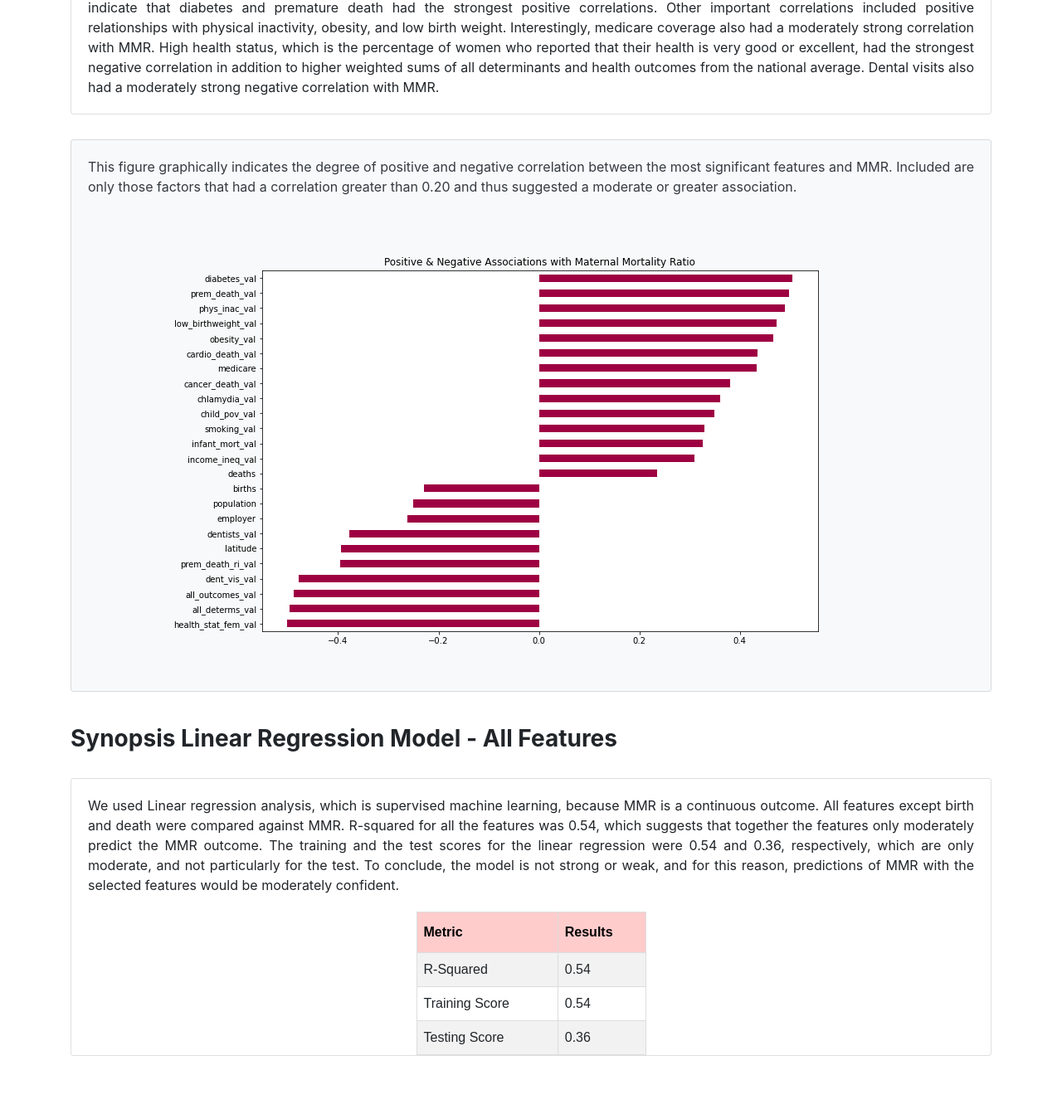
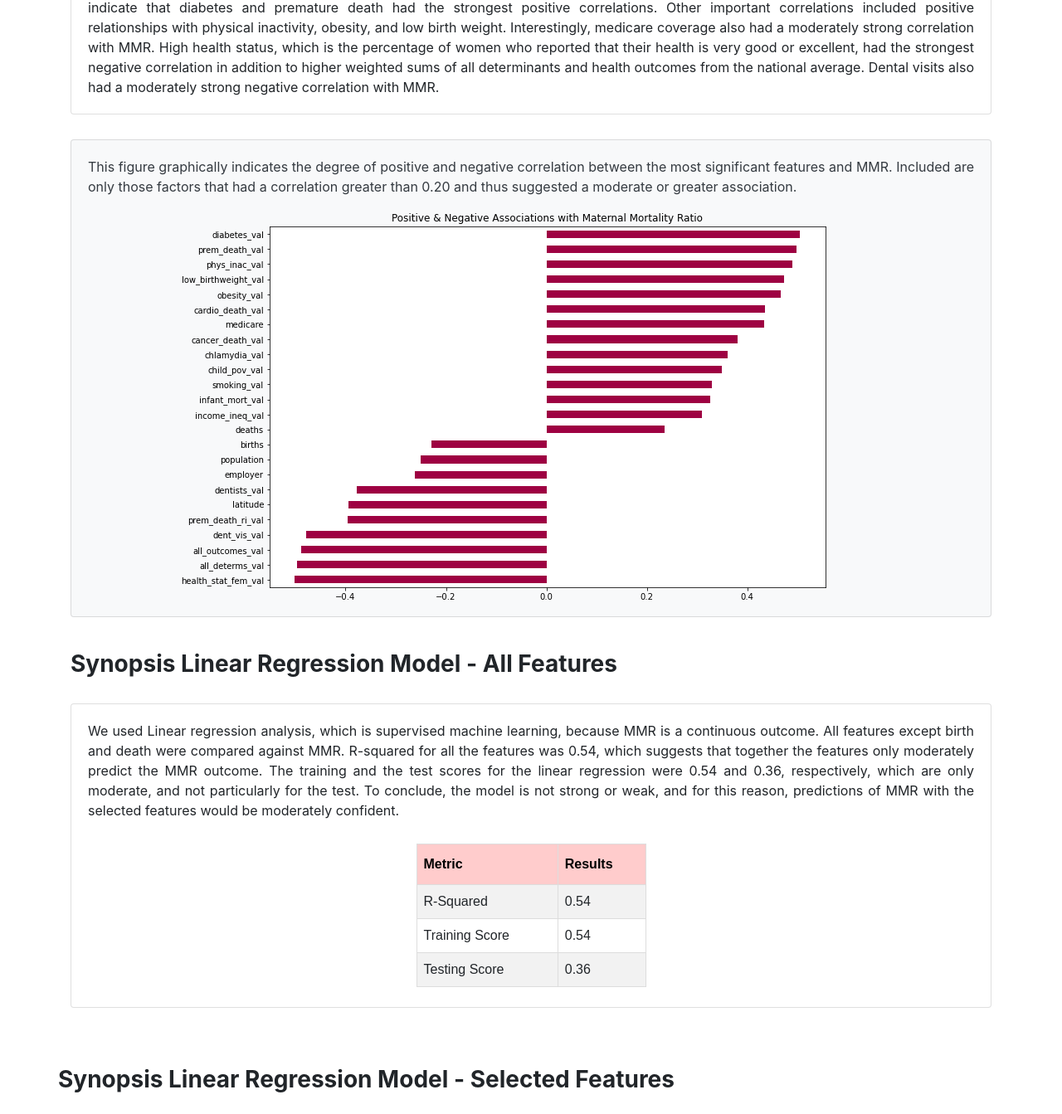
Before and after one commit to abpuccini/maternal-mortality-project, a Flask app: page /machine-learning-non-race-model in a window 1280 px wide. Shown: the part 1843-3186 px from the top of the page at 83% size. Run offline with Flask 2, Linux system fonts and the light colour scheme; some libraries are stand-ins or nearby versions; some web fonts are replaced.

Commit message:
modified html and pics

```diff
--- a/templates/machine-learning-non-race-model.html
+++ b/templates/machine-learning-non-race-model.html
@@ -128,13 +128,13 @@
                         strong negative correlation with MMR.</div>
                 </div>
                 <div class="card bg-light text-dark">
-                    <div class="card-body">This figure graphically indicates the degree of positive and negative
+                    <div class="card-body mb-0 pb-0">This figure graphically indicates the degree of positive and negative
                         correlation between the most significant features and MMR. Included are only those factors that
                         had a correlation greater than 0.20 and thus suggested a moderate or greater association.
 
 
                     </div>
-                    <img class="img-fluid mx-auto d-block" src="../static/img/MMR_Non_Race_Association.png"
+                    <img class="img-fluid mx-auto my-0 py-0 d-block" src="../static/img/MMR_Non_Race_Association.png"
                         alt="Association Map">
                 </div>
                 <h3>Synopsis Linear Regression Model - All Features</h3>
@@ -151,7 +151,7 @@
                         the model is not strong or weak, and for this reason, predictions of MMR
                         with the selected features would be moderately confident.</div>
                     <div class="column bg-alt">
-                        <table id="model" class="center">
+                        <table id="model" class="center mt-2 mb-4">
                             <tr>
                                 <th>Metric</th>
                                 <th>Results</th>
```
Also changed, not shown: static/img/MMR_Non_Race_Association.png.
